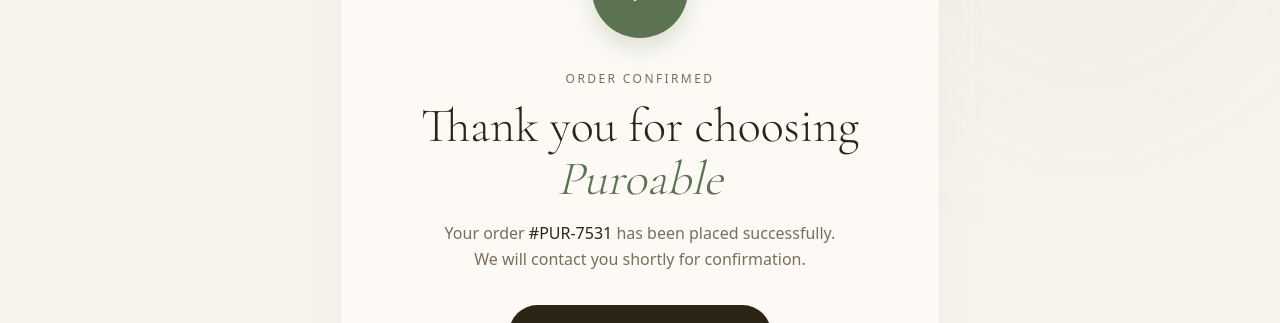
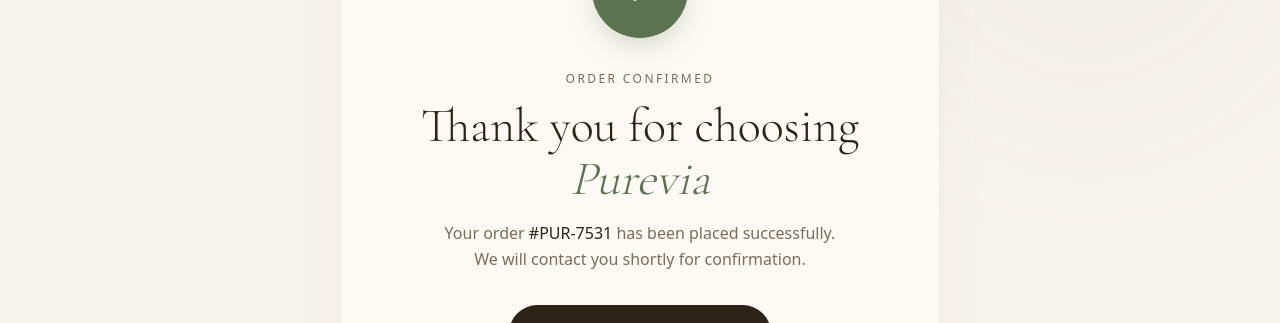
Before and after one commit to Aasim2038/purevia, a Next.js app: page /checkout/success in a window 1280 px wide. Shown: the part 248-571 px from the top of the page. Built offline with nearby package versions, Linux system fonts and the light colour scheme.

Commit message:
Fix: Added Suspense boundary to fix prerender error

```diff
--- a/src/app/checkout/success/page.tsx
+++ b/src/app/checkout/success/page.tsx
@@ -1,10 +1,11 @@
 "use client";
-import React, { useEffect, useState } from 'react';
+import React, { useEffect, useState, Suspense } from 'react';
 import { motion } from 'framer-motion';
 import Link from 'next/link';
 import { useSearchParams } from 'next/navigation';
 
-export default function CheckoutSuccessPage() {
+// Is function ko alag kar diya taaki Suspense use kar sakein
+function SuccessContent() {
   const searchParams = useSearchParams();
   const [orderId, setOrderId] = useState("");
 
@@ -12,26 +13,14 @@
     const fromQuery = searchParams.get('orderId');
     if (fromQuery) {
       setOrderId(fromQuery);
-      return;
-    }
+    } else {
       const randomNum = Math.floor(1000 + Math.random() * 9000);
       setOrderId(`PUR-${randomNum}`);
+    }
   }, [searchParams]);
 
   return (
-    <main className="bg-[var(--color-cream)] min-h-screen flex items-center justify-center p-6 select-none relative overflow-hidden">
-      {/* Background decorations */}
-      <div className="absolute top-0 left-0 w-full h-full overflow-hidden pointer-events-none z-0">
-        <motion.div
-          initial={{ opacity: 0, scale: 0.8 }}
-          animate={{ opacity: 1, scale: 1 }}
-          transition={{ duration: 1.5, ease: "easeOut" }}
-          className="absolute -top-[20%] -right-[10%] w-[50vw] h-[50vw] rounded-full bg-[radial-gradient(circle,rgba(138,158,126,0.06)_0%,rgba(247,243,237,0)_70%)] blur-[50px] mix-blend-multiply"
-        />
-      </div>
-
     <div className="relative z-10 max-w-[600px] w-full bg-white rounded-[32px] p-10 md:p-16 shadow-[0_20px_60px_rgba(138,158,126,0.05)] border border-[rgba(138,158,126,0.15)] text-center">
-
       {/* Animated Checkmark */}
       <motion.div
         initial={{ scale: 0 }}
@@ -39,58 +28,47 @@
         transition={{ type: "spring", stiffness: 100, damping: 15, delay: 0.2 }}
         className="w-24 h-24 mx-auto mb-8 bg-[var(--color-sage-dark)] rounded-full flex items-center justify-center shadow-[0_10px_25px_rgba(138,158,126,0.3)]"
       >
-          <motion.svg
-            className="w-10 h-10 text-white"
-            fill="none"
-            stroke="currentColor"
-            viewBox="0 0 24 24"
-          >
+        <motion.svg className="w-10 h-10 text-white" fill="none" stroke="currentColor" viewBox="0 0 24 24">
           <motion.path
             initial={{ pathLength: 0 }}
             animate={{ pathLength: 1 }}
             transition={{ duration: 0.6, delay: 0.5, ease: "easeOut" }}
-              strokeLinecap="round"
-              strokeLinejoin="round"
-              strokeWidth="3"
-              d="M5 13l4 4L19 7"
+            strokeLinecap="round" strokeLinejoin="round" strokeWidth="3" d="M5 13l4 4L19 7"
           />
         </motion.svg>
       </motion.div>
 
-        {/* Text Area */}
-        <motion.div
-          initial={{ opacity: 0, y: 20 }}
-          animate={{ opacity: 1, y: 0 }}
-          transition={{ duration: 0.6, delay: 0.4 }}
-        >
-          <div className="uppercase tracking-[0.2em] text-[0.75rem] text-[var(--color-text-muted)] mb-3">
-            Order Confirmed
-          </div>
-
+      <motion.div initial={{ opacity: 0, y: 20 }} animate={{ opacity: 1, y: 0 }} transition={{ duration: 0.6, delay: 0.4 }}>
+        <div className="uppercase tracking-[0.2em] text-[0.75rem] text-[var(--color-text-muted)] mb-3">Order Confirmed</div>
         <h1 className="font-serif text-[clamp(2.2rem,4vw,3rem)] font-light leading-[1.1] mb-4 text-[var(--color-text)]" style={{ fontFamily: 'var(--font-cormorant)' }}>
-            Thank you for choosing <br/><em className="italic text-[var(--color-sage-dark)]">Puroable</em>
+          Thank you for choosing <br/><em className="italic text-[var(--color-sage-dark)]">Purevia</em>
         </h1>
-
         <p className="text-[1rem] text-[var(--color-text-muted)] font-light leading-[1.6] mb-8 max-w-[400px] mx-auto">
           Your order <strong className="font-medium text-[var(--color-text)]">#{orderId}</strong> has been placed successfully. We will contact you shortly for confirmation.
         </p>
       </motion.div>
 
-        {/* Home Button */}
-        <motion.div
-          initial={{ opacity: 0, y: 20 }}
-          animate={{ opacity: 1, y: 0 }}
-          transition={{ duration: 0.6, delay: 0.6 }}
-        >
-          <Link
-            href="/"
-            className="inline-flex py-[1.2rem] px-[3rem] tracking-[0.15em] uppercase text-[0.8rem] rounded-full bg-[var(--color-text)] text-[#F7F3ED] transition-all duration-300 hover:bg-[var(--color-earth-dark)] hover:-translate-y-1 hover:shadow-[0_10px_30px_rgba(196,168,130,0.3)] focus:outline-none"
-          >
+      <motion.div initial={{ opacity: 0, y: 20 }} animate={{ opacity: 1, y: 0 }} transition={{ duration: 0.6, delay: 0.6 }}>
+        <Link href="/" className="inline-flex py-[1.2rem] px-[3rem] tracking-[0.15em] uppercase text-[0.8rem] rounded-full bg-[var(--color-text)] text-[#F7F3ED] transition-all duration-300 hover:bg-[var(--color-earth-dark)] hover:-translate-y-1 hover:shadow-[0_10px_30px_rgba(196,168,130,0.3)] focus:outline-none">
           Continue Shopping
         </Link>
       </motion.div>
+    </div>
+  );
+}
 
+// Main Page Component
+export default function CheckoutSuccessPage() {
+  return (
+    <main className="bg-[var(--color-cream)] min-h-screen flex items-center justify-center p-6 select-none relative overflow-hidden">
+      {/* Background decorations */}
+      <div className="absolute top-0 left-0 w-full h-full overflow-hidden pointer-events-none z-0">
+        <motion.div initial={{ opacity: 0, scale: 0.8 }} animate={{ opacity: 1, scale: 1 }} transition={{ duration: 1.5, ease: "easeOut" }} className="absolute -top-[20%] -right-[10%] w-[50vw] h-[50vw] rounded-full bg-[radial-gradient(circle,rgba(138,158,126,0.06)_0%,rgba(247,243,237,0)_70%)] blur-[50px] mix-blend-multiply" />
       </div>
+
+      <Suspense fallback={<div className="text-[var(--color-text-muted)]">Loading confirmation...</div>}>
+        <SuccessContent />
+      </Suspense>
     </main>
   );
 }
```
Lines whose indentation alone changed are shown as unchanged.
